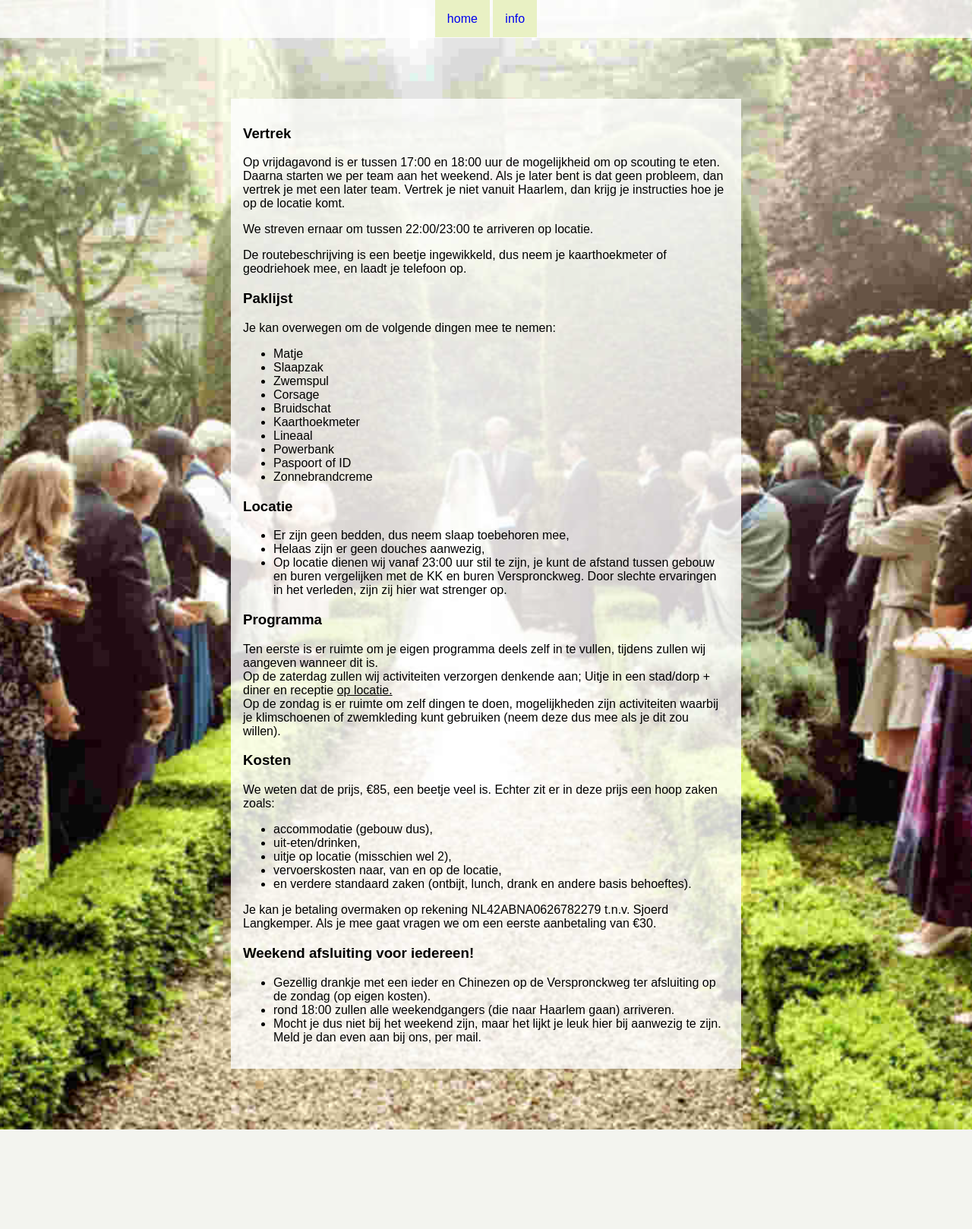
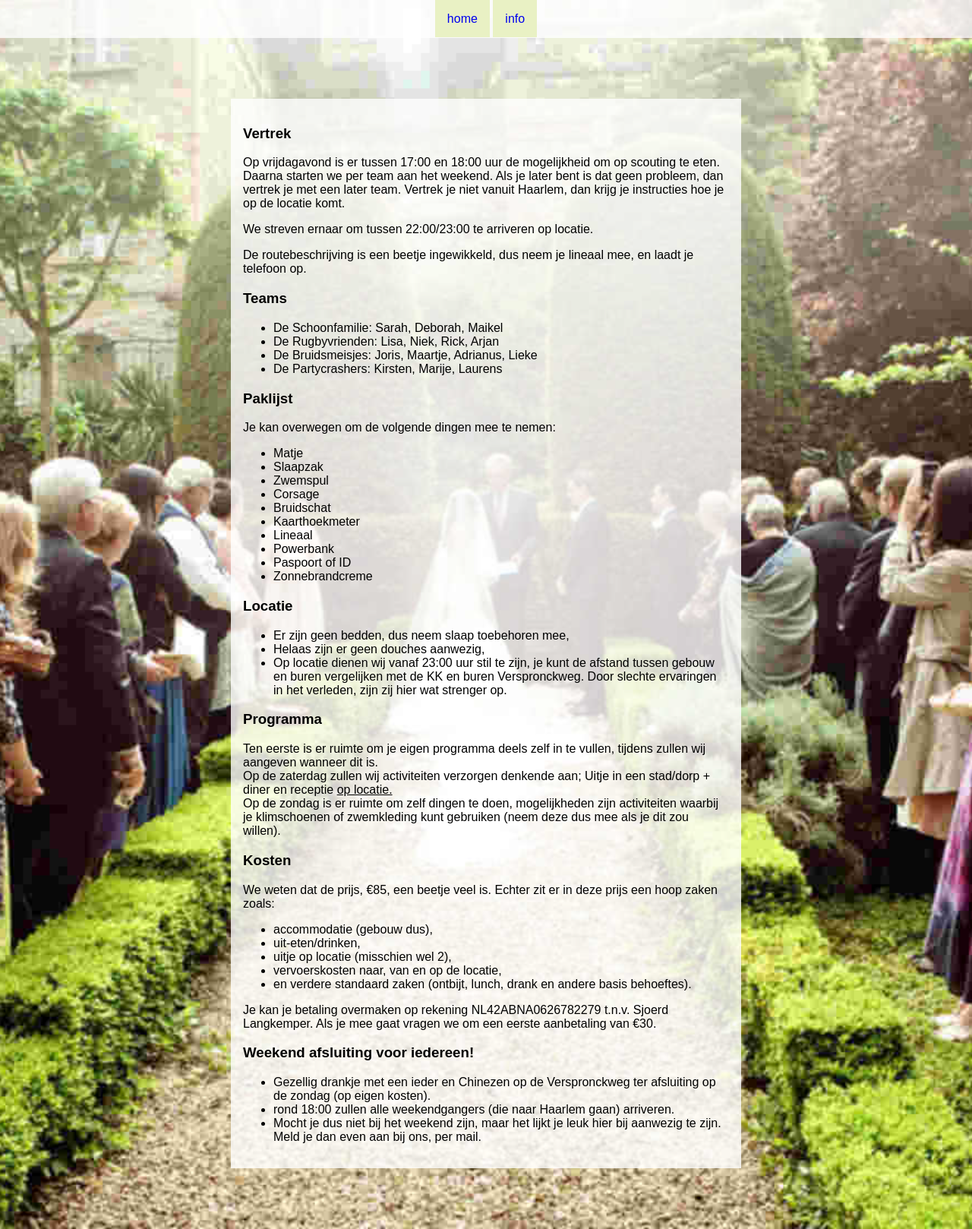
Before and after one commit to Sjord/hawedding, a PHP site: page /info.php in a window 1280 px wide. Shown: the whole page at 76% size. Before the commit the page ends 1487 px from the top, so only its background shows below. Run offline with PHP 8.4, Linux system fonts and the light colour scheme.

Commit message:
Add teams

```diff
--- a/www/info.php
+++ b/www/info.php
@@ -6,8 +6,16 @@ require("../lib/header.php");
 <p>
 Op vrijdagavond is er tussen 17:00 en 18:00 uur de mogelijkheid om op scouting te eten. Daarna starten we per team aan het weekend. Als je later bent is dat geen probleem, dan vertrek je met een later team. Vertrek je niet vanuit Haarlem, dan krijg je instructies hoe je op de locatie komt.
 <div>We streven ernaar om tussen 22:00/23:00 te arriveren op locatie.</div>
-<p>De routebeschrijving is een beetje ingewikkeld, dus neem je kaarthoekmeter of geodriehoek mee, en laadt je telefoon op.</p>
+<p>De routebeschrijving is een beetje ingewikkeld, dus neem je lineaal mee, en laadt je telefoon op.</p>
 <div>
+
+<h3>Teams</h3>
+<ul>
+<li>De Schoonfamilie: Sarah, Deborah, Maikel <!-- Richella, Andrea vG, Timon --></li>
+<li>De Rugbyvrienden: Lisa, Niek, Rick, Arjan<!-- Charlotte, Jelle B, Marc, (Vincent) --></li>
+<li>De Bruidsmeisjes: Joris, Maartje, Adrianus, Lieke <!-- Jelte, Janneke, Bas, (Els) --></li>
+<li>De Partycrashers: Kirsten, Marije, Laurens <!-- Maam, Andrea N, Jelle Puts --></li>
+</ul>
 
 <h3>Paklijst</h3>
 <p>Je kan overwegen om de volgende dingen mee te nemen:</p>
```
